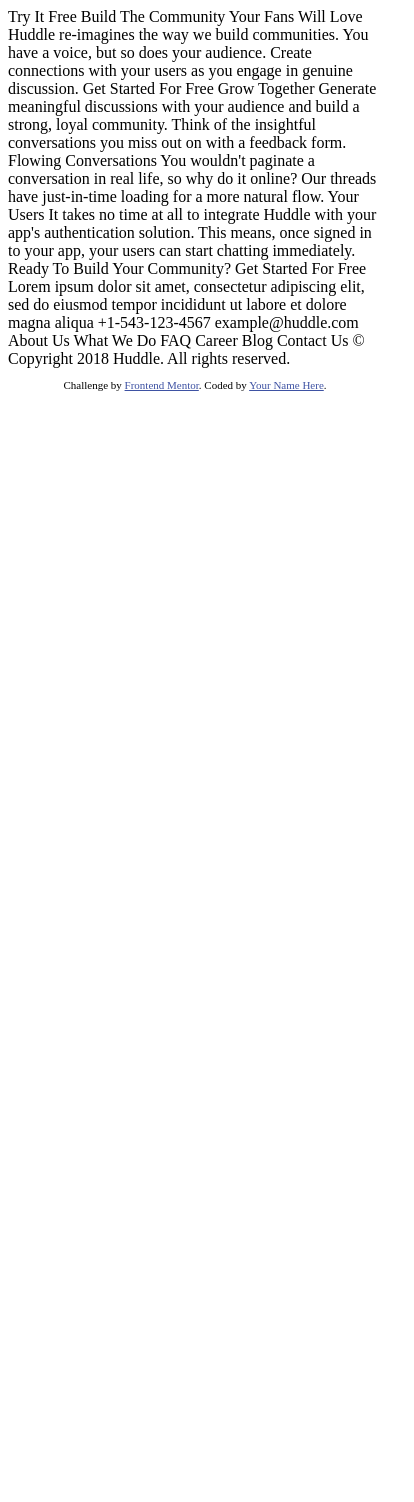
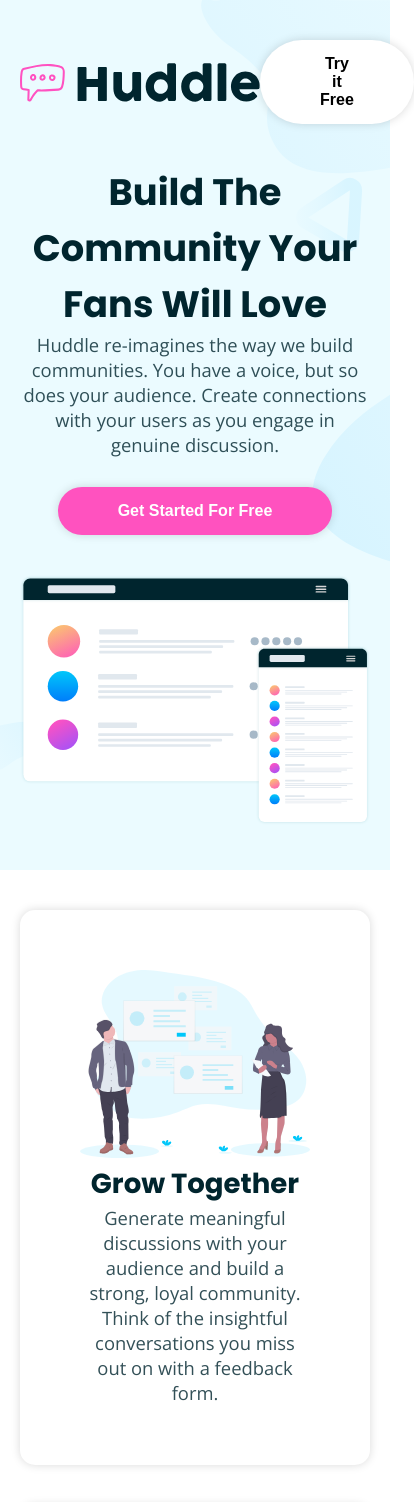
Before and after one commit to jayaxsurya/Huddle-landing-page-with-alternating-feature-blocks, a plain HTML site: page index.html in a window 390 px wide. Shown: the top 1502 px of the page, 414 px wide, since content can reach past the window. Before the commit the page ends 844 px from the top, so only its background shows below. Drawn offline with nearby package versions, Linux system fonts and the light colour scheme.

Commit message:
Fix:Final Files Are Added

```diff
--- a/index.html
+++ b/index.html
@@ -4,7 +4,15 @@
   <meta charset="UTF-8">
   <meta name="viewport" content="width=device-width, initial-scale=1.0"> <!-- displays site properly based on user's device -->
 
+  <!-- ICONS -->
+  <script type="module" src="https://unpkg.com/ionicons@7.1.0/dist/ionicons/ionicons.esm.js"></script>
+  <script nomodule src="https://unpkg.com/ionicons@7.1.0/dist/ionicons/ionicons.js"></script>
+
   <link rel="icon" type="image/png" sizes="32x32" href="./images/favicon-32x32.png">
+
+  <link rel="stylesheet" href="styles.css">
+
+
 
   <title>Frontend Mentor | Huddle landing page with alternating feature blocks</title>
 
@@ -16,55 +24,136 @@
 </head>
 <body>
 
-  Try It Free
+  <header>
 
-  Build The Community Your Fans Will Love
+    <!-- MAIN CONTAINER -->
+    <div class="container">
 
-  Huddle re-imagines the way we build communities. You have a voice, but so does your audience.
-  Create connections with your users as you engage in genuine discussion.
+      <!-- NAVIGATION BAR -->
+      <nav class="flex">
+        <img class="logo" src="./images/logo.svg" alt="logo">
+        <button class="btn">Try it Free</button>
+      </nav>
 
-  Get Started For Free
+      <!-- PRIMARY CONTENT -->
+      <div class="flex">
 
-  Grow Together
+        <!-- PRIMANRY CONTENT FIRST DIV -->
+        <div>
+          <h1>Build The Community Your Fans Will Love</h1>
+          <p>Huddle re-imagines the way we build communities. You have a voice, but so does your audience.
+            Create connections with your users as you engage in genuine discussion.
+          </p>
+          <button class="btn btn-primary">Get Started For Free</button>
+        </div>
+        <!-- PRIMANRY CONTENT SECOND  DIV -->
+        <div>
+          <img class="header-img" src="./images/illustration-mockups.svg" alt="illustration-mockups">
+        </div>
 
-  Generate meaningful discussions with your audience and build a strong, loyal community.
-  Think of the insightful conversations you miss out on with a feedback form.
+      </div>
+    </div>
+  </header>
 
-  Flowing Conversations
+  <!-- MAIN SECTION -->
+  <main>
+    <div class="container">
 
-  You wouldn't paginate a conversation in real life, so why do it online? Our threads
-  have just-in-time loading for a more natural flow.
+            <!-- FIRST BOX -->
+      <div class="box flex box-reverse-mobile">
+        <div>
+          <h2>Grow Together</h2>
+          <p>Generate meaningful discussions with your audience and build a strong, loyal community.
+            Think of the insightful conversations you miss out on with a feedback form.
+          </p>
+        </div>
+        <div>
+          <img src="./images/illustration-grow-together.svg" alt="illustration-grow-together">
+        </div>
+      </div>
+            <!-- SECOND BOX -->
+      <div class="box flex box-reverse-mobile box-middle">
+        <div>
+          <h2> Flowing Conversations</h2>
+          <p>You wouldn't paginate a conversation in real life, so why do it online? Our threads
+            have just-in-time loading for a more natural flow.
+          </p>
+        </div>
+        <div>
+          <img src="./images/illustration-flowing-conversation.svg" alt="illustration-flowing-conversation">
+        </div>
+      </div>
+            <!-- THIRD  BOX -->
+      <div class="box flex box-reverse-mobile ">
+        <div>
+          <h2>Your Users</h2>
+          <p>It takes no time at all to integrate Huddle with your app's authentication solution.
+            This means, once signed in to your app, your users can start chatting immediately.
+          </p>
+        </div>
+        <div>
+          <img src="./images/illustration-your-users.svg" alt="illustration-your-users">
+        </div>
+      </div>
 
-  Your Users
+    </div>
+  </main>
 
-  It takes no time at all to integrate Huddle with your app's authentication solution.
-  This means, once signed in to your app, your users can start chatting immediately.
+  <!-- MIDDLE CONTAINER -->
+  <div class="container center">
+    <div class="box small-box">
+      <h2>  Ready To Build Your Community? </h2>
+      <button class="btn btn-primary">
+        Get Started For Free
+      </button>
+    </div>
+  </div>
 
-  Ready To Build Your Community?
+  <!-- FOOTER PART -->
+  <footer>
 
-  Get Started For Free
+    <div class="container">
+      <img class="white.logo" src="./images/bottom-logo.svg" alt="logo">
+      <div class="flex align-start">
 
-  Lorem ipsum dolor sit amet, consectetur adipiscing elit, sed do eiusmod tempor
-  incididunt ut labore et dolore magna aliqua
+        <ul>
+          <li><img src="./images/icon-location.svg" alt="">&nbsp;&nbsp;Lorem ipsum dolor sit amet, consectetur adipiscing elit, sed do eiusmod tempor incididunt ut labore et dolore magna aliqua</li>
+          <li><img src="./images/icon-phone.svg" alt="">&nbsp;&nbsp;+1-543-123-4567</li>
+          <li><img src="./images/icon-email.svg" alt="">&nbsp;&nbsp;example@huddle.com</li>
+        </ul>
 
-  +1-543-123-4567
-  example@huddle.com
+        <ul>
+          <li>About Us</li>
+          <li>What We Do</li>
+          <li>FAQ</li>
+        </ul>
 
-  About Us
-  What We Do
-  FAQ
+        <ul>
+          <li>Career</li>
+          <li>Blog</li>
+          <li>Contact Us</li>
+        </ul>
 
-  Career
-  Blog
-  Contact Us
+        <ul class="social-media">
+          <li><a href="#" class="circle"><ion-icon name="logo-facebook"></ion-icon></a></li>
+          <li><a href="#" class="circle"><ion-icon name="logo-twitter"></ion-icon></a></li>
+          <li><a href="#" class="circle"><ion-icon name="logo-instagram"></ion-icon></a></li>
+        </ul>
 
-  &copy; Copyright 2018 Huddle. All rights reserved.
+      </div>
+      <p>&copy; Copyright 2018 Huddle. All rights reserved.</p>
+    </div>
+  </footer>
 
-  <footer>
+
+  <div>
     <p class="attribution">
-      Challenge by <a href="https://www.frontendmentor.io?ref=challenge" target="_blank">Frontend Mentor</a>.
-      Coded by <a href="#">Your Name Here</a>.
+      Challenge by <a href="https://www.frontendmentor.io?ref=challenge" target="_blank">FrontendMentor</a>.
+      Coded by <a href="#">JayaSurya</a>.
     </p>
-  </footer>
+  </div>
+
+
 </body>
+<script src="https://cdn.jsdelivr.net/npm/bootstrap@5.3.3/dist/js/bootstrap.bundle.min.js" integrity="sha384-YvpcrYf0tY3lHB60NNkmXc5s9fDVZLESaAA55NDzOxhy9GkcIdslK1eN7N6jIeHz" crossorigin="anonymous"></script>
 </html>
--- /dev/null
+++ b/styles.css
@@ -0,0 +1,215 @@
+@import url('https://fonts.googleapis.com/css2?family=Poppins:ital,wght@0,100;0,200;0,300;0,400;0,500;0,600;0,700;0,800;0,900;1,100;1,200;1,300;1,400;1,500;1,600;1,700;1,800;1,900&display=swap');
+@import url('https://fonts.googleapis.com/css2?family=Open+Sans:ital,wght@0,300..800;1,300..800&display=swap');
+
+/*   */
+
+*,
+::before,
+::after {
+    margin: 0;
+    padding: 0;
+    box-sizing: border-box;
+}
+
+body {
+    color: hsl(192, 100%, 9%);
+    font-family: "Open Sans", sans-serif;
+    font-size: 1.15em;
+
+}
+
+h1,h2 {
+    font-family: "Poppins", sans-serif;
+}
+
+p {
+    opacity: 0.8;
+}
+
+img {
+    max-width: 100%;
+}
+
+.btn{
+    border-radius: 50px;
+    background-color: #fff;
+    border: none;
+    box-shadow: 0 0 10px rgba(0,0,0,0.15);
+    cursor: pointer;
+    font-size: 16px;
+    font-weight: 700;
+    padding: 15px 60px;
+}
+
+.btn-primary{
+    background-color: hsl(322, 100%, 66%);
+    color: #fff;
+}
+
+.container {
+    padding: 0 20px;
+    margin: 0 auto;
+    max-width: 100%;
+    width: 1000px;
+}
+
+.center {
+    text-align: center;
+}
+
+
+
+.flex {
+    display: flex;
+    align-items: center;
+
+}
+
+.flex > div, .flex > ul {
+    flex:1;
+}
+
+.align-start {
+    align-items: flex-start;
+}
+
+header {
+    background-image: url(./images/bg-hero-desktop.svg);
+    background-size: cover;
+    background-position: center center;
+    background-color: hsl(193, 100%, 96%);
+    padding: 40px 0;
+}
+
+nav {
+    align-items: center;
+    justify-content: space-between;
+    margin-bottom: 40px;
+}
+
+.header-img {
+    margin-left: 20%;
+    width: 80%;
+}
+
+.box {
+    background-color: #fff;
+    border-radius: 15px;
+    box-shadow: 0 0 10px rgba(0,0,0,0.15);
+    margin: 40px 0;
+    padding: 60px;
+}
+
+.box-middle{
+    flex-direction: row-reverse;
+}
+
+.small-box {
+    display: inline-block;
+    position: relative;
+    margin-bottom: -50%;
+    /* z-index: -1; */
+}
+
+footer{
+    background-color: hsl(192, 100%, 9%);
+    color: #fff;
+    padding: 180px 0 60px;
+
+}
+
+footer .white-logo {
+
+}
+
+footer ul {
+    margin-top: 30px;
+    list-style: none;
+
+}
+
+footer ul li {
+    margin-bottom: 20px;
+}
+
+footer .social-media {
+    display: flex;
+    align-items: center;
+    justify-content: center;
+}
+
+footer .social-media {
+    display: flex;
+    align-items: center;
+    justify-content: center;
+
+}
+
+
+footer .circle {
+    border:2px solid #FFF;
+    border-radius: 50%;
+    color: #fff;
+    display: inline-flex;
+    align-items: center;
+    justify-content: center;
+    margin-right: 10px;
+    height: 40px;
+    width: 40px;
+    text-decoration: none;
+    font-size: 25px;
+}
+
+footer p{
+    text-align: center;
+}
+
+/*HOVER STATE */
+
+.btn-primary:hover {
+    background-color: hsl(322, 100%, 77%);
+}
+
+.btn:hover {
+    color: hsl(192, 100%, 25%);
+}
+
+.social-media li a.circle:hover {
+    background-color: hsl(322, 100%, 66%);
+}
+
+/* MEDIA QUERY */
+
+@media screen and (max-width:768px) {
+    body {
+        text-align: center;
+
+    }
+
+    nav.flex {
+        flex-direction: row;
+    }
+
+    .header-img {
+        margin-top: 40px;
+        margin-left: 0px;
+        width: 100%;
+    }
+
+    .flex {
+        flex-direction: column;
+    }
+
+    .box-reverse-mobile {
+        flex-direction: column-reverse;
+    }
+
+    .btn-primary{
+        margin-top: 30px;
+    }
+
+    footer ul {
+        padding: 0px;
+        width: 100%;
+    }
+}
```
Also changed, not shown: images/bottom-logo.svg (added), style.css (deleted), 1 other file.
